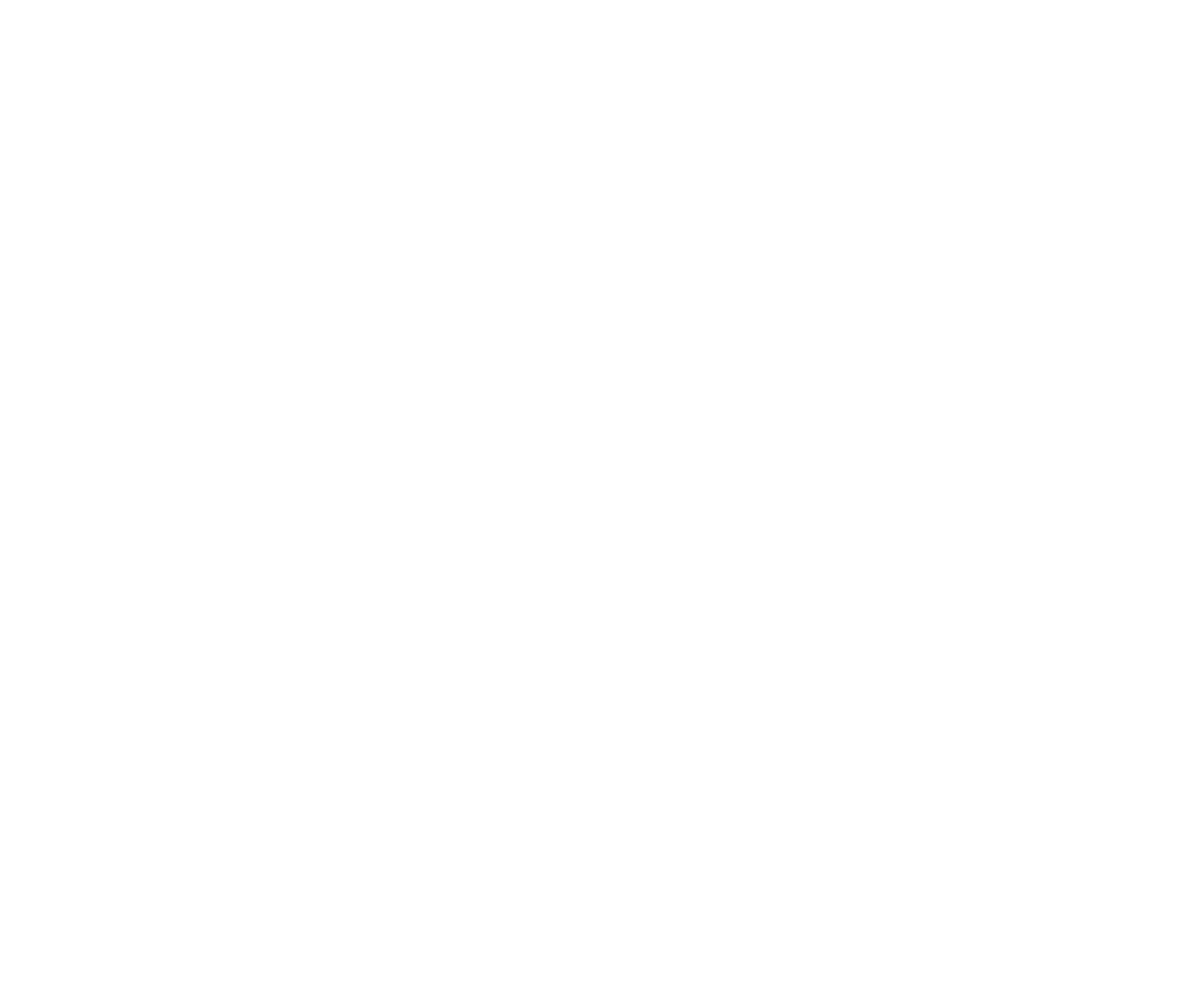
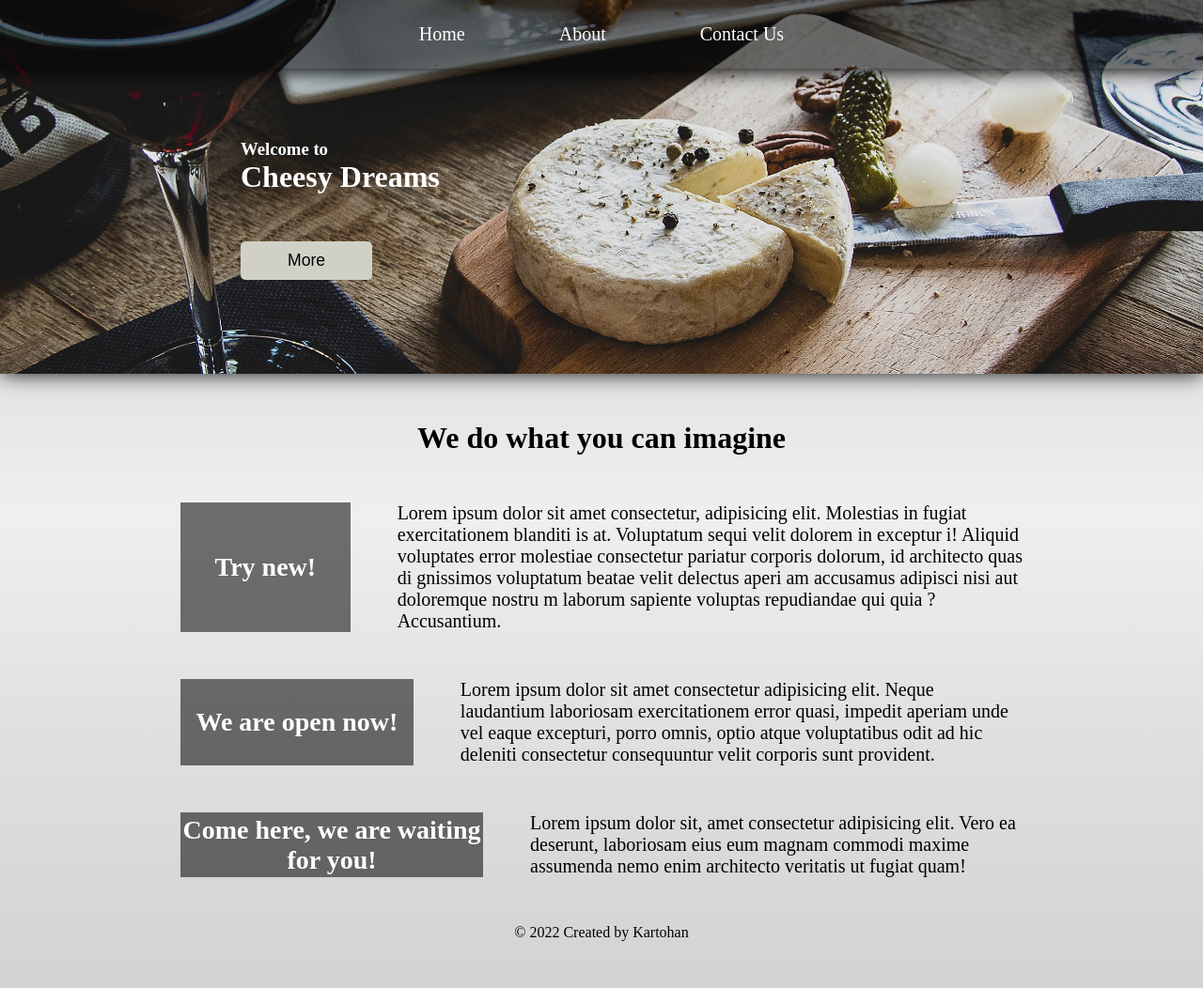
Before and after one commit to Kartohan/restaurant-page-TOP-Project, a website built with webpack: page dist/index.html in a window 1280 px wide. Shown: the whole page at 94% size. Before the commit the page ends 800 px from the top, so only its background shows below. Built offline with nearby package versions, Linux system fonts and the light colour scheme.

Commit message:
Add first page/add page change logic

```diff
--- a/package.json
+++ b/package.json
@@ -5,6 +5,7 @@
   "main": "index.js",
   "scripts": {
     "test": "echo \"Error: no test specified\" && exit 1",
+    "watch": "webpack --watch",
     "build": "webpack"
   },
   "repository": {
@@ -18,6 +19,8 @@
   },
   "homepage": "https://github.com/Kartohan/restaurant-page-TOP-Project#readme",
   "devDependencies": {
+    "css-loader": "^6.7.1",
+    "style-loader": "^3.3.1",
     "webpack": "^5.73.0",
     "webpack-cli": "^4.10.0"
   }
--- /dev/null
+++ b/src/about.js
@@ -0,0 +1,12 @@
+export default class about {
+    init() {
+      const header = document.querySelector('.header');
+      const headerContent = document.createElement('div');
+      headerContent.classList.add('header-content');
+      const h1Header = document.createElement('h1');
+      h1Header.classList.add('about-header')
+      h1Header.textContent = 'About Us';
+      headerContent.appendChild(h1Header);
+      header.appendChild(headerContent);
+    }
+}
--- /dev/null
+++ b/src/home.js
@@ -0,0 +1,128 @@
+export default class main {
+    init() {
+        const content = document.querySelector('#content');
+        const header = document.createElement('div');
+        header.classList.add('header');
+        const menu = document.createElement('div');
+        menu.classList.add('menu');
+        const ulMenu = document.createElement('ul');
+        menu.appendChild(ulMenu);
+        header.appendChild(menu);
+        content.appendChild(header);
+
+        const headerContent = document.createElement('div');
+        headerContent.classList.add('header-content');
+        const h1Header = document.createElement('h1');
+        const h3Header = document.createElement('h3');
+        const btnHeader = document.createElement('button')
+        btnHeader.textContent = 'More';
+        h1Header.textContent = 'Cheesy Dreams';
+        h3Header.textContent = 'Welcome to';
+        btnHeader.classList.add('btn-more')
+        headerContent.appendChild(h3Header);
+        headerContent.appendChild(h1Header);
+        headerContent.appendChild(btnHeader);
+        header.appendChild(headerContent);
+
+        const mainContent = document.createElement('div');
+        const mcontent = document.createElement('div');
+        mainContent.classList.add('main-content');
+        mcontent.classList.add('content');
+        const h1Main = document.createElement('h1');
+        h1Main.textContent = 'We do what you can imagine';
+        mcontent.appendChild(h1Main);
+        mainContent.appendChild(mcontent);
+        content.appendChild(mainContent);
+
+        const footer = document.createElement('div');
+        const footerPara = document.createElement('p');
+        footer.classList.add('footer');
+        footerPara.innerHTML = '&copy 2022 Created by Kartohan';
+        footer.appendChild(footerPara);
+        content.appendChild(footer);
+    }
+    createUl(value) {
+        const ulMenu = document.querySelector('ul');
+        const li = document.createElement('li');
+        li.innerText = value;
+        if (value === "Home") {
+            li.classList.add('Active');
+        }
+        ulMenu.appendChild(li);
+    }
+    createArticle(header,p) {
+        const content = document.querySelector('.content')
+        const article = document.createElement('div');
+        const h2Article = document.createElement('h2');
+        const para = document.createElement('p');
+        article.classList.add('article');
+        para.textContent = p;
+        h2Article.textContent = header;
+
+        article.appendChild(h2Article);
+        article.appendChild(para);
+        content.appendChild(article);
+    }
+    initHome() {
+        const header = document.querySelector('.header');
+        const headerContent = document.createElement('div');
+        headerContent.classList.add('header-content');
+        const h1Header = document.createElement('h1');
+        const h3Header = document.createElement('h3');
+        const btnHeader = document.createElement('button')
+        btnHeader.textContent = 'More';
+        h1Header.textContent = 'Cheesy Dreams';
+        h3Header.textContent = 'Welcome to';
+        btnHeader.classList.add('btn-more')
+        headerContent.appendChild(h3Header);
+        headerContent.appendChild(h1Header);
+        headerContent.appendChild(btnHeader);
+        header.appendChild(headerContent);
+
+        const mainContent = document.querySelector('.main-content');
+        const mcontent = document.createElement('div');
+        mcontent.classList.add('content');
+        const h1Main = document.createElement('h1');
+        h1Main.textContent = 'We do what you can imagine';
+        mcontent.appendChild(h1Main);
+        mainContent.appendChild(mcontent);
+    }
+}
+// export function headerUl(value){
+//     ulMenu.appendChild(`<li>${value}</li>`);
+// }
+
+
+// const content = document.querySelector('#content');
+
+// const header = document.createElement('div');
+// header.classList.add('header');
+// const menu = document.createElement('div');
+// menu.classList.add('menu');
+// const ulMenu = document.createElement('ul');
+// ulMenu.innerHTML = '<li>Home</li> <li>About Us</li> <li>Contact</li>';
+// menu.appendChild(ulMenu);
+// header.appendChild(menu);
+// content.appendChild(header);
+
+// const headerContent = document.createElement('div');
+// headerContent.classList.add('header-content');
+// const h1Header = document.createElement('h1');
+// const h3Header = document.createElement('h3');
+// const btnHeader = document.createElement('button')
+// btnHeader.textContent = 'More';
+// h1Header.textContent = 'Cheesy Dreams';
+// h3Header.textContent = 'Welcome to';
+// btnHeader.classList.add('btn-more')
+// headerContent.appendChild(h3Header);
+// headerContent.appendChild(h1Header);
+// headerContent.appendChild(btnHeader);
+// header.appendChild(headerContent);
+
+// const mainContent = document.createElement('div');
+// const mcontent = document.createElement('div');
+// mainContent.classList.add('main-content');
+// mcontent.classList.add('content');
+// const h1Main = document.createElement('h1');
+// h1Main.textContent = 'We do what you can imagine';
+// mcontent.appendChild(h1Main);
--- a/src/index.js
+++ b/src/index.js
@@ -1 +1,43 @@
-console.log("yes!")
+import main from './home.js';
+import about from './about.js';
+import './style.css';
+
+let home = new main();
+let ab = new about();
+
+home.init();
+home.createUl('Home');
+home.createUl('About');
+home.createUl('Contact Us');
+home.createArticle('Try new!', "Lorem ipsum dolor sit amet consectetur, adipisicing elit. Molestias in fugiat exercitationem blanditi is at. Voluptatum sequi velit dolorem in exceptur i! Aliquid voluptates error molestiae consectetur pariatur corporis dolorum, id architecto quas di gnissimos voluptatum beatae velit delectus aperi am accusamus adipisci nisi aut doloremque nostru m laborum sapiente voluptas repudiandae qui quia ? Accusantium.")
+home.createArticle('We are open now!', "Lorem ipsum dolor sit amet consectetur adipisicing elit. Neque laudantium laboriosam exercitationem error quasi, impedit aperiam unde vel eaque excepturi, porro omnis, optio atque voluptatibus odit ad hic deleniti consectetur consequuntur velit corporis sunt provident.")
+home.createArticle('Come here, we are waiting for you!', "Lorem ipsum dolor sit, amet consectetur adipisicing elit. Vero ea deserunt, laboriosam eius eum magnam commodi maxime assumenda nemo enim architecto veritatis ut fugiat quam!");
+
+const ul = document.querySelector('ul');
+function clear() {
+    const li = document.querySelectorAll('li');
+    const header = document.querySelector('.header');
+    header.removeChild(header.lastChild);
+    const mainContent = document.querySelector('.main-content');
+    mainContent.innerHTML = '';
+    li.forEach(li => li.classList = '');
+}
+function menu(e) {
+    if (e.target.textContent === 'About') {
+        if (e.target.className === '') {
+            clear();
+            ab.init();
+            e.target.classList.add('Active');
+        }
+    } if (e.target.textContent === 'Home') {
+        if (e.target.className === '') {
+            clear();
+            home.initHome();
+            e.target.classList.add('Active');
+            home.createArticle('Try new!', "Lorem ipsum dolor sit amet consectetur, adipisicing elit. Molestias in fugiat exercitationem blanditi is at. Voluptatum sequi velit dolorem in exceptur i! Aliquid voluptates error molestiae consectetur pariatur corporis dolorum, id architecto quas di gnissimos voluptatum beatae velit delectus aperi am accusamus adipisci nisi aut doloremque nostru m laborum sapiente voluptas repudiandae qui quia ? Accusantium.")
+            home.createArticle('We are open now!', "Lorem ipsum dolor sit amet consectetur adipisicing elit. Neque laudantium laboriosam exercitationem error quasi, impedit aperiam unde vel eaque excepturi, porro omnis, optio atque voluptatibus odit ad hic deleniti consectetur consequuntur velit corporis sunt provident.")
+            home.createArticle('Come here, we are waiting for you!', "Lorem ipsum dolor sit, amet consectetur adipisicing elit. Vero ea deserunt, laboriosam eius eum magnam commodi maxime assumenda nemo enim architecto veritatis ut fugiat quam!");
+        }
+    }
+}
+ul.addEventListener('click', menu);
--- /dev/null
+++ b/src/style.css
@@ -0,0 +1,90 @@
+* {
+    padding: 0;
+    margin: 0;
+}
+body {
+    background-image: linear-gradient(to top, lightgrey 0%, lightgrey 1%, #e0e0e0 26%, #efefef 48%, #d9d9d9 75%, #bcbcbc 100%);
+    background-repeat: no-repeat;
+}
+.menu ul {
+    display: flex;
+    list-style: none;
+    justify-content: center;
+    gap: 50px;
+}
+.menu ul li {
+    padding: 25px;
+    font-size: 1.25em;
+    cursor: pointer;
+}
+.menu {
+    box-shadow: 0px 0px 20px 3px black;
+    background: rgb(0 0 0 / 50%);
+}
+.header {
+    padding-bottom: 100px;
+    background: url('header.jpg');
+    background-position: center right;
+    color: white;
+    background-size: cover;
+    box-shadow: 0px 0px 22px -1px black;
+}
+.header-content {
+    padding-top: 75px;
+    width: 70%;
+    padding-left: 20%;
+}
+.about-header {
+    font-size: 2.5em;
+}
+.main-content {
+    display: flex;
+    flex-direction: column;
+    align-items: center;
+}
+.content {
+    width: 70%;
+    display: flex;
+    gap: 50px;
+    flex-direction: column;
+    align-items: center;
+}
+.article {
+    gap: 50px;
+    display: flex;
+}
+.content .article h2 {
+    font-size: 1.75em;
+    display: flex;
+    background: rgb(0 0 0 / 54%);
+    width: 100%;
+    justify-content: center;
+    align-items: center;
+    color: white;
+    text-align: center;
+}
+.content .article p {
+    font-size: 1.25em;
+}
+.footer {
+    padding: 50px;
+    display: flex;
+    align-items: center;
+    justify-content: center;
+}
+.content h1:first-child {
+    padding-top: 50px;
+}
+.btn-more {
+    padding: 10px 50px;
+    margin-top: 50px;
+    border: none;
+    background: #d1d0c7;
+    border-radius: 5px;
+    font-size: 1.1em;
+    transition: .3s;
+}
+.btn-more:hover {
+    cursor: pointer;
+    box-shadow: inset 0px 0px 3px 2px rgb(78, 78, 78);
+}
--- a/webpack.config.js
+++ b/webpack.config.js
@@ -2,9 +2,23 @@
 
 module.exports = {
   mode: 'development',
-  entry: './src/index.js',
+  entry: {
+    index: './src/index.js',
+  },
   output: {
     filename: 'main.js',
     path: path.resolve(__dirname, 'dist'),
   },
+  module: {
+    rules: [
+      {
+        test: /\.css$/i,
+        use: ['style-loader', 'css-loader'],
+      },
+      {
+        test: /\.(png|svg|jpg|jpeg|gif)$/i,
+        type: 'asset/resource',
+      },
+    ],
+  },
 };
```
Also changed, not shown: test.html (added, +48 -0 lines), dist/9b9c8d2065dc66f7c743.jpg (added), dist/index.html, dist/main.js, src/header.jpg (added), 1 other file.
